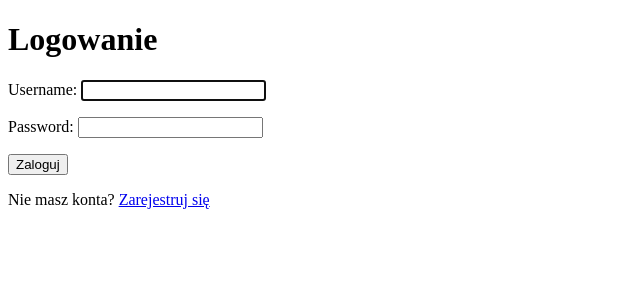
After one commit to lukaszsz1991/omega3typer, a Django app: page /login/ in a window 1280 px wide. The commit adds this page. Shown: the top 300 px of the page, without its empty margins (0-640 px from the left). Run offline with Django 5.2, Linux system fonts and the light colour scheme.

Commit message:
Dodanie możliwości logowania i wylogowywania

```diff
--- a/omega3typer/settings.py
+++ b/omega3typer/settings.py
@@ -132,3 +132,7 @@ MAILERS = {
         'BACKEND': 'django.core.mail.backends.console.EmailBackend',
     },
 }
+
+LOGIN_URL = 'typer:login'
+LOGIN_REDIRECT_URL = 'typer:home'
+LOGOUT_REDIRECT_URL = 'typer:home'
--- /dev/null
+++ b/typer/templates/typer/login.html
@@ -0,0 +1,16 @@
+<!DOCTYPE html>
+<html lang="pl">
+<head>
+    <meta charset="UTF-8">
+    <title>Logowanie — Omega 3 Typer</title>
+</head>
+<body>
+    <h1>Logowanie</h1>
+    <form method="post">
+        {% csrf_token %}
+        {{ form.as_p }}
+        <button type="submit">Zaloguj</button>
+    </form>
+    <p>Nie masz konta? <a href="{% url 'typer:register' %}">Zarejestruj się</a></p>
+</body>
+</html>
--- a/typer/urls.py
+++ b/typer/urls.py
@@ -1,10 +1,12 @@
-from django import urls
 from django.urls import path
+from django.contrib.auth import views as auth_views
 from . import views
 
 app_name = 'typer'
 
 urlpatterns = [
     path('register/', views.register_view, name='register'),
+    path('login/', auth_views.LoginView.as_view(template_name='typer/login.html'), name='login'),
+    path('logout/', auth_views.LogoutView.as_view(), name='logout'),
     path('', views.home_view, name='home'),
 ]
```
Also changed, not shown: typer/templates/typer/home.html (+5 -7 lines).
